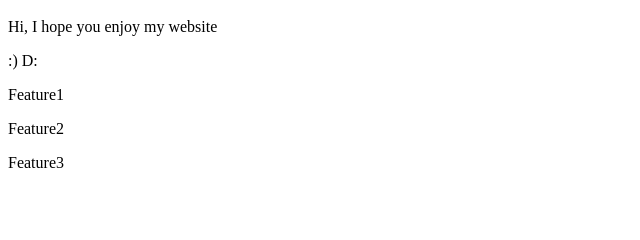
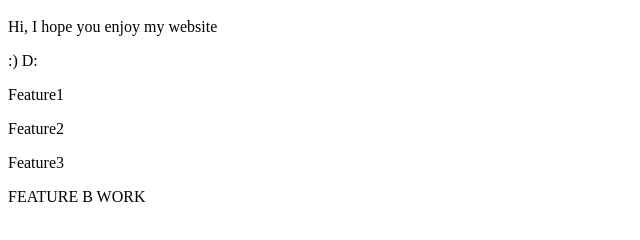
Before and after one commit to padhiash/awesome_repo, a plain HTML site: page index.html in a window 1280 px wide. Shown: the part 48-288 px from the top of the page, without its empty margins (0-640 px from the left). Drawn offline with Linux system fonts and the light colour scheme.

Commit message:
edited index.html by feature B

```diff
--- a/index.html
+++ b/index.html
@@ -6,4 +6,5 @@
 <p> Feature1</p>
 <p> Feature2</p>
 <p> Feature3 </p>
+<p> FEATURE B WORK</p>
 </html>
```
